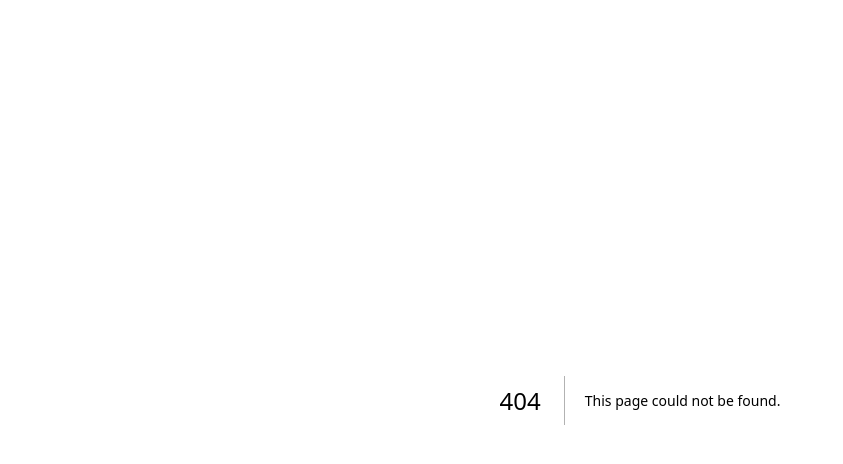
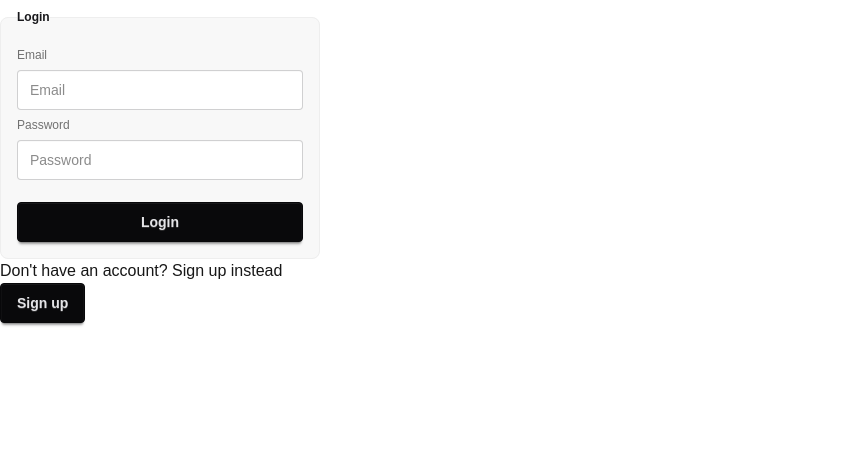
Before and after one commit to chaosweasl/auth-page, a Next.js app: page /sign-in in a window 1280 px wide. Before the commit this address had no page. Shown: the top 464 px of the page, without its empty margins (0-843 px from the left). Built offline with nearby package versions, Linux system fonts and the light colour scheme.

Commit message:
initial commit + simple logic

```diff
--- /dev/null
+++ b/app/components/SignIn.tsx
@@ -0,0 +1,79 @@
+"use client";
+
+import Link from "next/link";
+import { useState } from "react";
+
+function AuthSignIn() {
+  const [email, setEmail] = useState("");
+  const [password, setPassword] = useState("");
+  const [error, setError] = useState("");
+
+  return (
+    <>
+      {error && (
+        <div role="alert" className="alert alert-warning">
+          <svg
+            xmlns="http://www.w3.org/2000/svg"
+            className="h-6 w-6 shrink-0 stroke-current"
+            fill="none"
+            viewBox="0 0 24 24"
+          >
+            <path
+              strokeLinecap="round"
+              strokeLinejoin="round"
+              strokeWidth="2"
+              d="M12 9v2m0 4h.01m-6.938 4h13.856c1.54 0 2.502-1.667 1.732-3L13.732 4c-.77-1.333-2.694-1.333-3.464 0L3.34 16c-.77 1.333.192 3 1.732 3z"
+            />
+          </svg>
+          <span>{error}</span>
+        </div>
+      )}
+
+      <fieldset className="fieldset bg-base-200 border-base-300 rounded-box w-xs border p-4">
+        <legend className="fieldset-legend">Login</legend>
+
+        <label className="label">Email</label>
+        <input
+          type="email"
+          className="input"
+          placeholder="Email"
+          onChange={(e) => setEmail(e.target.value)}
+        />
+
+        <label className="label">Password</label>
+        <input
+          type="password"
+          className="input"
+          placeholder="Password"
+          onChange={(e) => setPassword(e.target.value)}
+        />
+
+        <button
+          className="btn btn-neutral mt-4"
+          onClick={async () => {
+            const result = await handleInputData(email, password, error);
+            if (typeof result === "string") {
+              setError(result);
+            } else {
+              // Handle successful authentication
+              setError("");
+              console.log("Authentication successful", result);
+              // Add your authentication logic here (e.g., API call, redirect)
+            }
+          }}
+        >
+          Login
+        </button>
+      </fieldset>
+
+      <div>
+        <h1>Don't have an account? Sign up instead</h1>
+        <button className="btn btn-neutral">
+          <Link href="/sign-up">Sign up</Link>
+        </button>
+      </div>
+    </>
+  );
+}
+
+export default AuthSignIn;
--- /dev/null
+++ b/app/components/SignUp.tsx
@@ -0,0 +1,7 @@
+import React from "react";
+
+function SignUp() {
+  return <div>SignUp</div>;
+}
+
+export default SignUp;
--- a/app/page.tsx
+++ b/app/page.tsx
@@ -1,7 +1,7 @@
 import React from "react";
 
 function AuthPage() {
-  return <div>Welcome to authpage!</div>;
+  return <div>adasdjsajtwjf</div>;
 }
 
 export default AuthPage;
--- /dev/null
+++ b/app/sign-in/page.tsx
@@ -0,0 +1,8 @@
+import React from "react";
+import AuthSignIn from "@/app/components/SignIn";
+
+function SignIn() {
+  return <AuthSignIn />;
+}
+
+export default SignIn;
--- /dev/null
+++ b/app/sign-up/page.tsx
@@ -0,0 +1,7 @@
+import React from "react";
+
+function SignUp() {
+  return <div>SignUp</div>;
+}
+
+export default SignUp;
--- /dev/null
+++ b/middleware.ts
@@ -0,0 +1,33 @@
+import { NextResponse } from "next/server";
+import type { NextRequest } from "next/server";
+
+export function middleware(request: NextRequest) {
+  // Get the pathname of the request
+  const path = request.nextUrl.pathname;
+
+  // Define public paths that don't require authentication
+  const isPublicPath = path === "/sign-in" || path === "/sign-up";
+
+  // Get the token from cookies (assuming JWT or session token)
+  const token = request.cookies.get("auth-token")?.value || "";
+
+  // Redirect unauthenticated users to sign-in page if trying to access protected routes
+  if (!token && !isPublicPath) {
+    return NextResponse.redirect(new URL("/sign-in", request.url));
+  }
+
+  // Redirect authenticated users to home page if they try to access login/signup pages
+  if (token && isPublicPath) {
+    return NextResponse.redirect(new URL("/", request.url));
+  }
+
+  return NextResponse.next();
+}
+
+// Configure which paths this middleware will run on
+export const config = {
+  matcher: [
+    // Apply to all routes except for static files, api routes, etc.
+    "/((?!api|_next/static|_next/image|favicon.ico).*)",
+  ],
+};
--- /dev/null
+++ b/utils/supabase/auth.ts
@@ -0,0 +1,18 @@
+import { createClient } from "@supabase/supabase-js";
+
+const supabase = createClient(
+  process.env.NEXT_PUBLIC_SUPABASE_URL!,
+  process.env.NEXT_PUBLIC_SUPABASE_ANON_KEY!
+);
+
+async function signUpNewUser() {
+  const { data, error } = await supabase.auth.signUp({
+    email: "valid.email@supabase.io",
+    password: "example-password",
+    // options: {
+    //   emailRedirectTo: "http://localhost:3000/auth/callback",
+    // },
+  });
+}
+
+export default signUpNewUser;
```
Also changed, not shown: package.json (+10 -6 lines), app/components/client/ui/Button.tsx (added), utils/middleware.ts (added), 1 other file (tests, documents, lock files or other folders).
